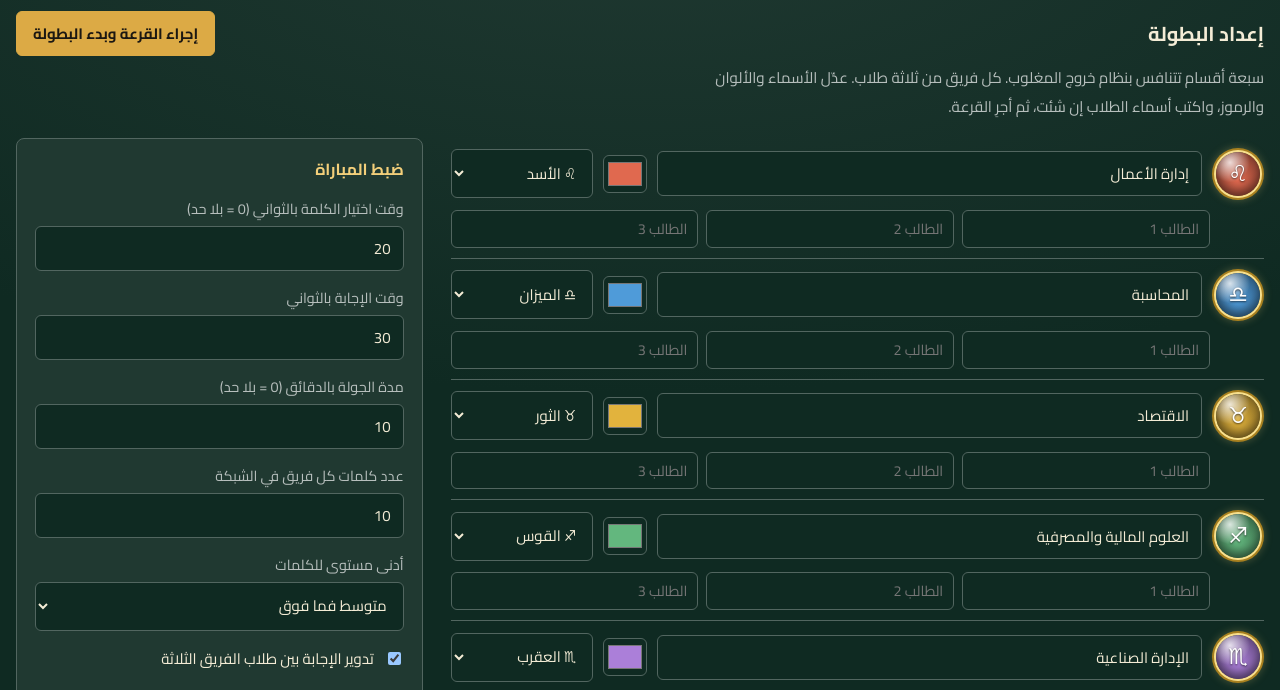
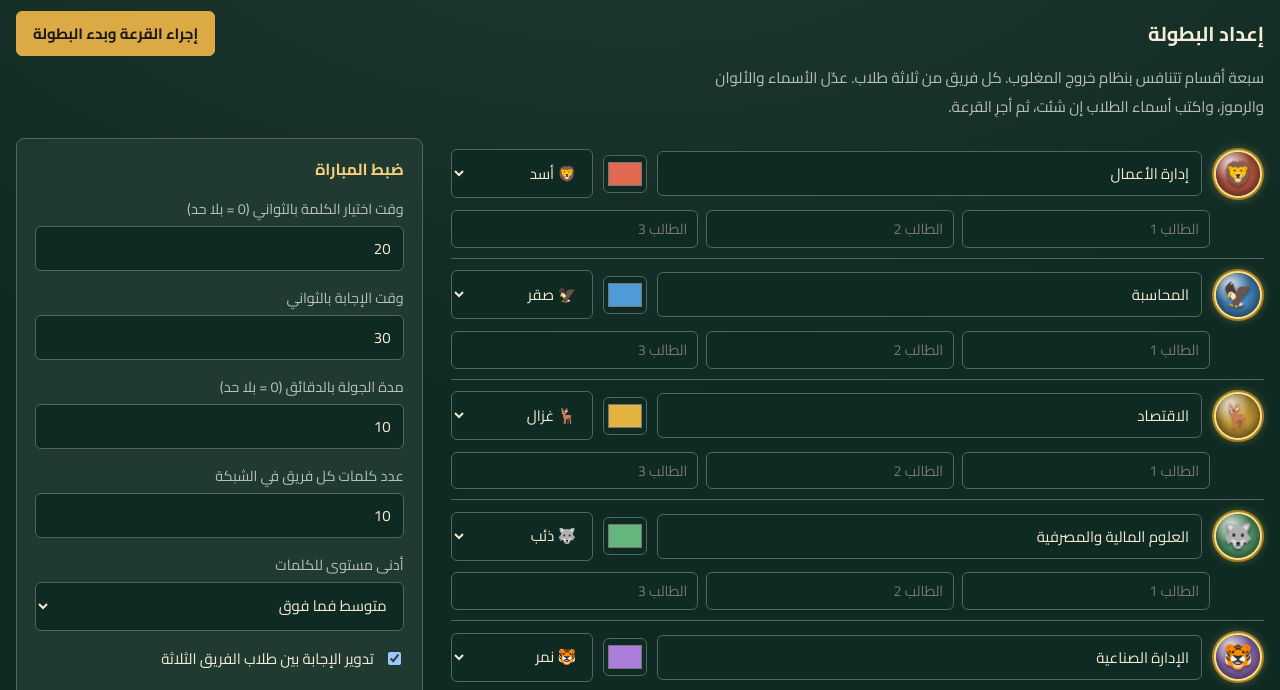
Before and after one commit to AliAlsaffarMosulUniversity/taqatu-almarifa, a plain HTML site: page index.html in a window 1280 px wide. Shown: the part 110-800 px from the top of the page. Drawn offline with Linux system fonts and the light colour scheme.

Commit message:
شارات الأقسام برموز الحيوانات بدل الأبراج
Co-Authored-By: Claude Opus 5.5 <noreply@anthropic.com>
Claude-Session: https://claude.ai/code/session_01WJePdHnH5HuDUs2G4V9amS

```diff
--- a/index.html
+++ b/index.html
@@ -285,8 +285,9 @@ footer{row-gap:8px;line-height:1.8}
 .goldtxt{font-family:var(--fb);font-weight:800;font-size:1.2rem;background:linear-gradient(100deg,#9a7418 0%,#f9e79a 22%,#d9a92e 45%,#fff6c2 62%,#c89422 80%,#f3d77a 100%);background-size:220% auto;-webkit-background-clip:text;background-clip:text;color:transparent;-webkit-text-fill-color:transparent;filter:drop-shadow(0 0 5px rgba(240,200,90,.45));animation:shine 5s linear infinite}
 @keyframes shine{to{background-position:220% center}}
 @media (prefers-reduced-motion:reduce){.goldtxt{animation:none}}
-/* شارة القسم: ميدالية لامعة بإطار ذهبي ورمز البرج */
-.emb{position:relative;overflow:hidden;border:0;color:#fff;font-weight:700;line-height:1;text-shadow:0 1px 2px rgba(0,0,0,.65);background:radial-gradient(circle at 32% 24%,rgba(255,255,255,.8),rgba(255,255,255,0) 44%),radial-gradient(circle at 50% 62%,var(--tc,var(--gold)),color-mix(in srgb,var(--tc,var(--gold)) 50%,#000));box-shadow:0 0 0 2px #f8e08e,0 0 0 4px #a8801f,0 0 10px 3px rgba(246,214,120,.35),inset 0 -5px 9px rgba(0,0,0,.4);margin:4px}
+/* شارة القسم: ميدالية لامعة بإطار ذهبي ورمز حيوان */
+.emb{font-family:'Segoe UI Emoji','Apple Color Emoji','Noto Color Emoji',var(--fp);font-size:24px}.emb.lg{font-size:46px}.emb.xl{font-size:84px}
+.emb{position:relative;overflow:hidden;border:0;color:#fff;font-weight:700;line-height:1;text-shadow:0 1px 2px rgba(0,0,0,.65);background:radial-gradient(circle at 32% 24%,rgba(255,255,255,.8),rgba(255,255,255,0) 44%),radial-gradient(circle at 50% 62%,var(--tc,var(--gold)),color-mix(in srgb,var(--tc,var(--gold)) 50%,#000));box-shadow:0 0 0 2px #f8e08e,0 0 0 4px #a8801f,0 0 10px 3px rgba(246,214,120,.35),inset 0 -5px 9px rgba(0,0,0,.4);margin:4px;text-shadow:0 2px 3px rgba(0,0,0,.45)}
 .emb.lg,.emb.xl{box-shadow:0 0 0 3px #f8e08e,0 0 0 7px #a8801f,0 0 22px 6px rgba(246,214,120,.4),inset 0 -10px 18px rgba(0,0,0,.4)}
 .emb::after{content:"";position:absolute;inset:0;background:linear-gradient(115deg,transparent 35%,rgba(255,255,255,.55) 50%,transparent 65%);transform:translateX(-120%);animation:embshine 4.5s ease-in-out infinite}
 @keyframes embshine{0%,60%{transform:translateX(-120%)}100%{transform:translateX(120%)}}
@@ -686,7 +687,7 @@ const LV=['','سهل','متوسط','صعب'];
 const $=s=>document.querySelector(s);
 const esc=s=>String(s??'').replace(/[&<>"']/g,c=>({'&':'&amp;','<':'&lt;','>':'&gt;','"':'&quot;',"'":'&#39;'}[c]));
 const KEY='taqatu-almarifa-v4';
-const ZOD=[['♌','الأسد'],['♎','الميزان'],['♉','الثور'],['♐','القوس'],['♏','العقرب'],['♑','الجدي'],['♈','الحمل'],['♊','الجوزاء'],['♋','السرطان'],['♍','العذراء'],['♒','الدلو'],['♓','الحوت']].map(([g,n])=>[g+'\uFE0E',n]);
+const ZOD=[['🦁','أسد'],['🦅','صقر'],['🦌','غزال'],['🐺','ذئب'],['🐯','نمر'],['🐻','دب'],['🐎','حصان'],['🐆','فهد'],['🦉','بومة'],['🦊','ثعلب'],['🐬','دلفين'],['🐪','جمل']];
 const SYMS=ZOD.map(z=>z[0]);
 const RN=i=>i<4?'ربع النهائي':i<6?'نصف النهائي':'النهائي';
 const fresh=()=>({scr:'setup',mute:false,cfg:{qTime:30,pickTime:20,mTime:10,k:10,minLv:2,rot:true},br:null,models:{},cur:null,used:[],ws:null,logos:{col:'',uni:''},bg:'#0f2a22',
@@ -815,7 +816,7 @@ function render(){document.documentElement.dir='rtl';document.documentElement.la
 
 function vSetup(){return `<div class="pagehead"><h2>إعداد البطولة</h2><div class="row">${S.br?`<button class="btn" data-act="go" data-scr="bracket">عرض شجرة البطولة</button><button class="btn" data-act="redraw">بطولة جديدة بقرعة جديدة</button>`:`<button class="btn gold" data-act="draw">إجراء القرعة وبدء البطولة</button>`}</div></div>
 <p class="lead">سبعة أقسام تتنافس بنظام خروج المغلوب. كل فريق من ثلاثة طلاب. عدّل الأسماء والألوان والرموز، واكتب أسماء الطلاب إن شئت، ثم أجرِ القرعة.</p>
-<div class="setup"><div>${S.teams.map((t,i)=>`<div class="trow">${emb(t)}<input type="text" id="tn${i}" data-f="name" data-i="${i}" value="${esc(t.name)}" aria-label="اسم القسم ${i+1}"><input type="color" id="tc${i}" data-f="color" data-i="${i}" value="${esc(t.color)}" aria-label="لون القسم"><select id="ts${i}" data-f="sym" data-i="${i}" aria-label="برج القسم">${ZOD.filter(([g])=>g===t.sym||!S.teams.some(x=>x.sym===g)).map(([g,n])=>`<option value="${g}" ${g===t.sym?'selected':''}>${g} ${n}</option>`).join('')}</select><div class="mrow">${[0,1,2].map(j=>`<input type="text" id="tm${i}_${j}" data-f="m" data-i="${i}" data-j="${j}" value="${esc((t.m||[])[j]||'')}" placeholder="الطالب ${j+1}" aria-label="الطالب ${j+1}">`).join('')}</div></div>`).join('')}</div>
+<div class="setup"><div>${S.teams.map((t,i)=>`<div class="trow">${emb(t)}<input type="text" id="tn${i}" data-f="name" data-i="${i}" value="${esc(t.name)}" aria-label="اسم القسم ${i+1}"><input type="color" id="tc${i}" data-f="color" data-i="${i}" value="${esc(t.color)}" aria-label="لون القسم"><select id="ts${i}" data-f="sym" data-i="${i}" aria-label="رمز القسم">${ZOD.filter(([g])=>g===t.sym||!S.teams.some(x=>x.sym===g)).map(([g,n])=>`<option value="${g}" ${g===t.sym?'selected':''}>${g} ${n}</option>`).join('')}</select><div class="mrow">${[0,1,2].map(j=>`<input type="text" id="tm${i}_${j}" data-f="m" data-i="${i}" data-j="${j}" value="${esc((t.m||[])[j]||'')}" placeholder="الطالب ${j+1}" aria-label="الطالب ${j+1}">`).join('')}</div></div>`).join('')}</div>
 <div class="box"><h3>ضبط المباراة</h3>
 <div class="field"><label for="cp">وقت اختيار الكلمة بالثواني (0 = بلا حد)</label><input type="number" id="cp" data-f="pickTime" min="0" max="120" value="${S.cfg.pickTime}"></div>
 <div class="field"><label for="cq">وقت الإجابة بالثواني</label><input type="number" id="cq" data-f="qTime" min="5" max="180" value="${S.cfg.qTime}"></div>
```
